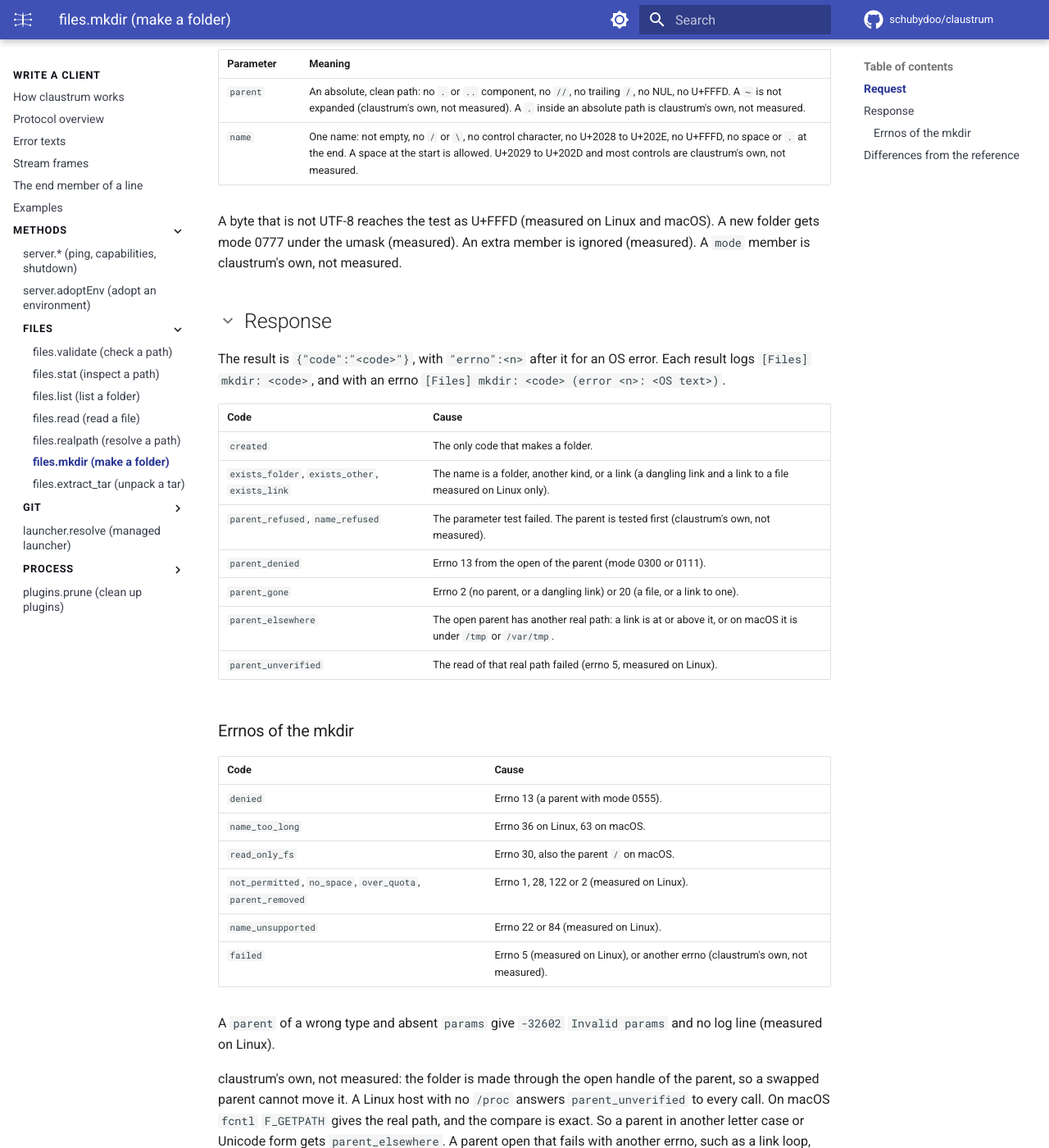
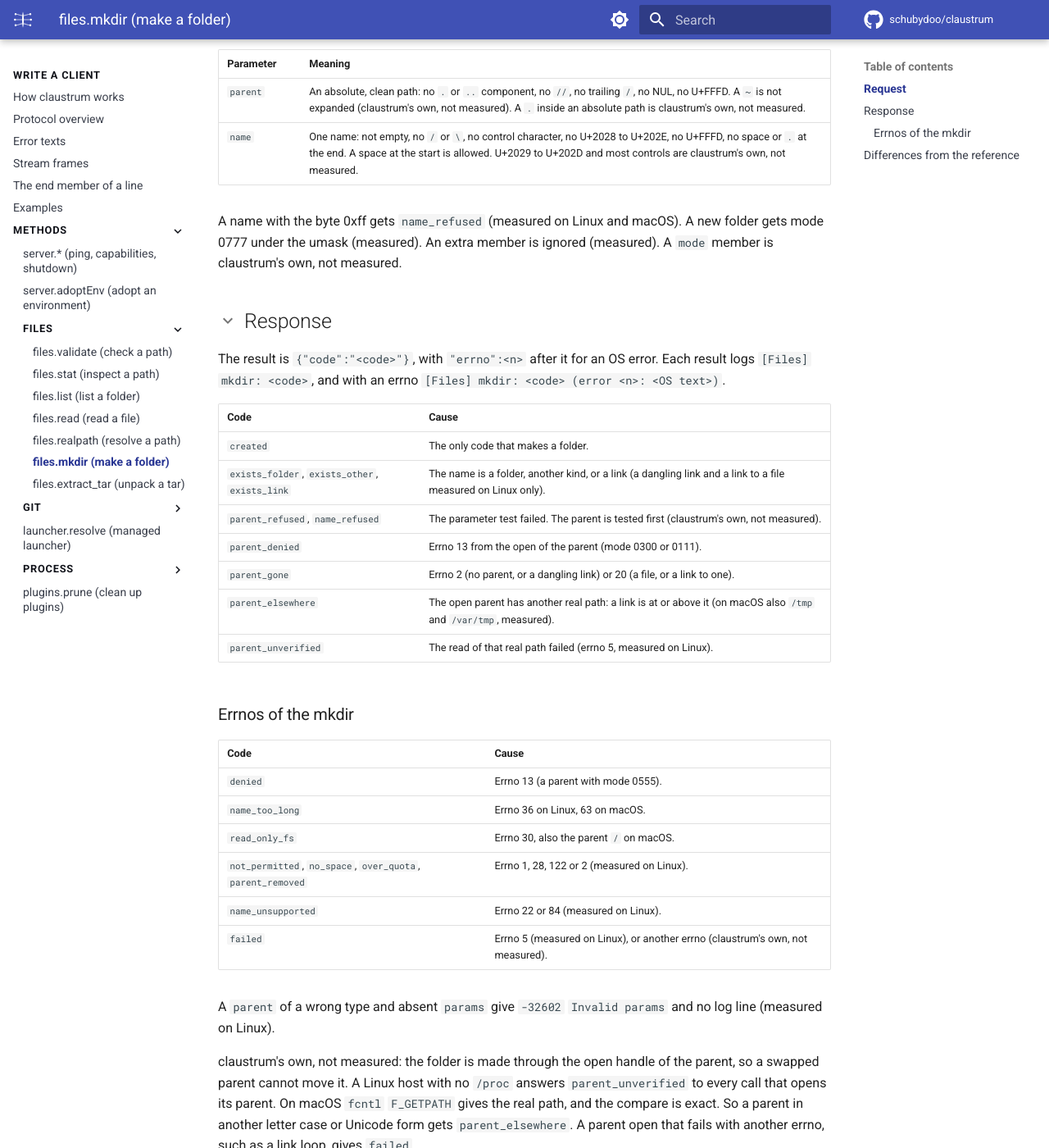
Before and after one commit to schubydoo/claustrum, an MkDocs documentation site: the page built from docs/protocol/files-mkdir.md, in a window 1280 px wide and 1400 px high, scrolled down 335 px. Shown: the whole window at 82% size. Built offline with MkDocs 1.6.1 and Material for MkDocs 9.7.7, drawn with Linux system fonts in a browser that asks for light colours; comment, search, counter and statistics services are not loaded.

Commit message:
docs(files): fold the files.mkdir fragment and fix the claims of its page
files.mkdir is not released yet, so its first fragment covers this change
and the second fragment goes. The page and the comments now name the
measured 0xff name row and the macOS /tmp rows. The real-path read on Linux
is no longer tied to the reference mechanism. The parent "/" is no longer
marked as not measured, and the no-/proc rule covers only a call that opens
its parent.

Co-Authored-By: Claude Opus 5.5 <noreply@anthropic.com>

```diff
--- a/docs/protocol/files-mkdir.md
+++ b/docs/protocol/files-mkdir.md
@@ -9,7 +9,7 @@
 | `parent` | An absolute, clean path: no `.` or `..` component, no `//`, no trailing `/`, no NUL, no U+FFFD. A `~` is not expanded (claustrum's own, not measured). A `.` inside an absolute path is claustrum's own, not measured. |
 | `name` | One name: not empty, no `/` or `\`, no control character, no U+2028 to U+202E, no U+FFFD, no space or `.` at the end. A space at the start is allowed. U+2029 to U+202D and most controls are claustrum's own, not measured. |
 
-A byte that is not UTF-8 reaches the test as U+FFFD (measured on Linux and macOS). A new folder gets mode 0777 under the umask (measured). An extra member is ignored (measured). A `mode` member is claustrum's own, not measured.
+A name with the byte 0xff gets `name_refused` (measured on Linux and macOS). A new folder gets mode 0777 under the umask (measured). An extra member is ignored (measured). A `mode` member is claustrum's own, not measured.
 
 ## Response
 
@@ -22,7 +22,7 @@ The result is `{"code":"<code>"}`, with `"errno":<n>` after it for an OS error.
 | `parent_refused`, `name_refused` | The parameter test failed. The parent is tested first (claustrum's own, not measured). |
 | `parent_denied` | Errno 13 from the open of the parent (mode 0300 or 0111). |
 | `parent_gone` | Errno 2 (no parent, or a dangling link) or 20 (a file, or a link to one). |
-| `parent_elsewhere` | The open parent has another real path: a link is at or above it, or on macOS it is under `/tmp` or `/var/tmp`. |
+| `parent_elsewhere` | The open parent has another real path: a link is at or above it (on macOS also `/tmp` and `/var/tmp`, measured). |
 | `parent_unverified` | The read of that real path failed (errno 5, measured on Linux). |
 
 ### Errnos of the mkdir
@@ -38,7 +38,7 @@ The result is `{"code":"<code>"}`, with `"errno":<n>` after it for an OS error.
 
 A `parent` of a wrong type and absent `params` give `-32602` `Invalid params` and no log line (measured on Linux).
 
-claustrum's own, not measured: the folder is made through the open handle of the parent, so a swapped parent cannot move it. A Linux host with no `/proc` answers `parent_unverified` to every call. On macOS `fcntl` `F_GETPATH` gives the real path, and the compare is exact. So a parent in another letter case or Unicode form gets `parent_elsewhere`. A parent open that fails with another errno, such as a link loop, gives `failed`.
+claustrum's own, not measured: the folder is made through the open handle of the parent, so a swapped parent cannot move it. A Linux host with no `/proc` answers `parent_unverified` to every call that opens its parent. On macOS `fcntl` `F_GETPATH` gives the real path, and the compare is exact. So a parent in another letter case or Unicode form gets `parent_elsewhere`. A parent open that fails with another errno, such as a link loop, gives `failed`.
 
 ## Differences from the reference
 
```
Also changed, not shown: .changeset/files-mkdir-name-parent-errno-codes.md (deleted, +0 -5 lines), 2 other files.
